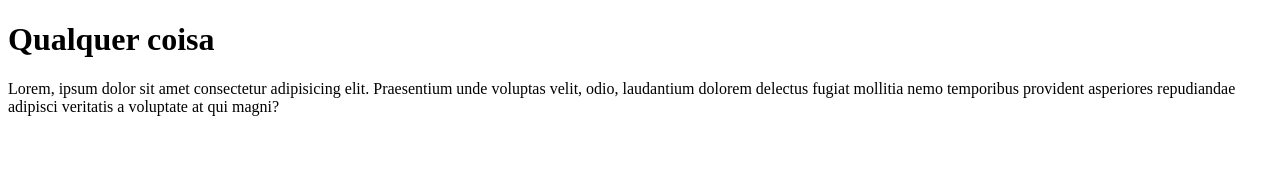
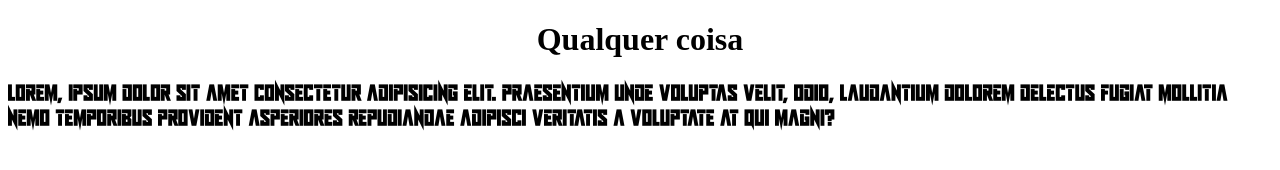
Before and after one commit to GuiVinii/ignore-giovanna, a plain HTML site: page index.html in a window 1280 px wide. Drawn offline with Linux system fonts and the light colour scheme.

Commit message:
comitando index

```diff
--- a/index.html
+++ b/index.html
@@ -5,6 +5,7 @@
     <meta http-equiv="X-UA-Compatible" content="IE=edge">
     <meta name="viewport" content="width=device-width, initial-scale=1.0">
     <title>Document</title>
+    <link rel="stylesheet" href="estilo.css">
 </head>
 <body>
     <h1>Qualquer coisa</h1>
```
